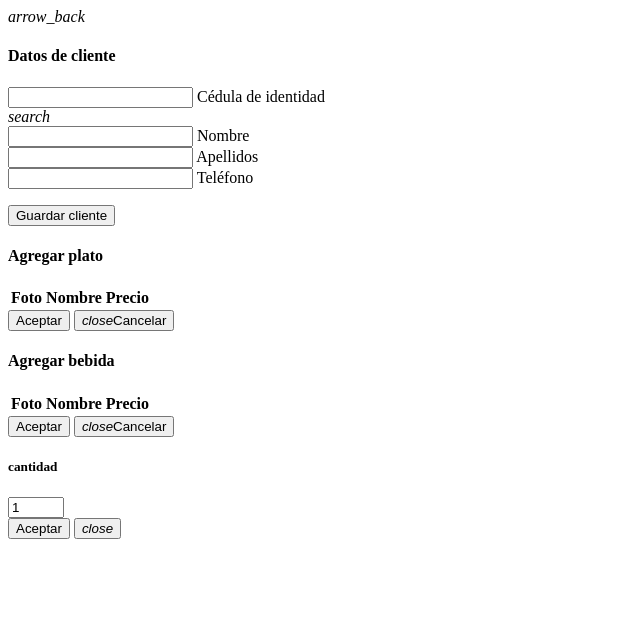
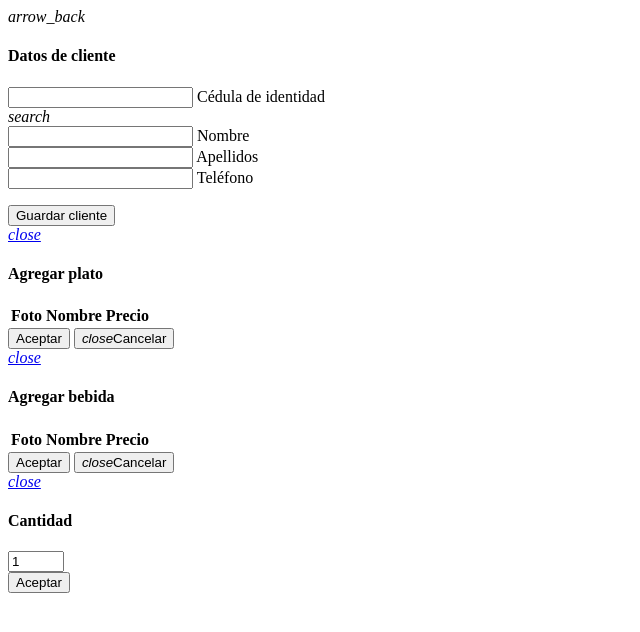
Before and after one commit to cristianmc9000/sidelex, a PHP site: page /recursos/nueva_venta.php in a window 1280 px wide. Shown: the top 632 px of the page, without its empty margins (0-640 px from the left). Run offline with PHP 8.4, Linux system fonts and the light colour scheme; the visitor is signed in with stand-in values (Sample User, id 1); data that the repository does not hold is empty.

Commit message:
cambios anteriores

```diff
--- a/recursos/nueva_venta.php
+++ b/recursos/nueva_venta.php
@@ -46,7 +46,9 @@ $fila3[] = array('aut'=>$arr3['Autorizacion'], 'llave'=>$arr3['Llave_dosif'], 'n
 
 <style>
   #modal_cant_plato{
-    width: 15%;
+    /*width: 15%;*/
+    padding-left: 0px;
+    padding-right: 0px;
   }
   #regresar{
     margin-left: 0;
@@ -59,7 +61,7 @@ $fila3[] = array('aut'=>$arr3['Autorizacion'], 'llave'=>$arr3['Llave_dosif'], 'n
 
 
 <div class="row">
-  <div id="client_section" class="col s3">
+  <div id="client_section" class="col s12 m4">
     <form id="form_venta" action="" class="col s12">
       <h4 class="fuente">Datos de cliente</h4>
       <div class="row">
@@ -87,16 +89,15 @@ $fila3[] = array('aut'=>$arr3['Autorizacion'], 'llave'=>$arr3['Llave_dosif'], 'n
     </form>
     <button class="btn waves-effect waves-light" onclick="confirm_client()">Guardar cliente</button>
   </div>
-    <div id="detalle_venta" hidden>
-    <div class="col s8 offset-s1">
+  <div id="detalle_venta" class="col s12 m7 offset-m1" hidden>
     <h4 class="fuente">Detalle de venta</h4>
-      <div class="col s5">
+    <div >
       <a href="#modal_plato" class="modal-trigger btn btn-large waves-effect waves-light red"><i class="material-icons-outlined left">lunch_dining</i>Plato</a>
       <a href="#modal_bebida" class="modal-trigger btn btn-large waves-effect waves-light green"><i class="material-icons left">local_drink</i>Bebida</a>
       <!-- <div class="col s6 center"><a class="modal-trigger" href="#modal_plato"><img src="images/plato.png" alt="Agregar Platos" class="circle responsive-img"></a></div> -->
       <!-- <div class="col s6 center"><a id="modal_trigger_bebida" href="#modal_bebida"><img src="images/bebida.png" alt="Agregar Bebidas" class="circle responsive-img"></a></div> -->
     </div>
-      <div class="col s12">
+    <div >
         <table border="1" id="ventas_agregadas">
           <tr>
             <th>Producto</th>
@@ -112,13 +113,10 @@ $fila3[] = array('aut'=>$arr3['Autorizacion'], 'llave'=>$arr3['Llave_dosif'], 'n
           </div>
         </div>
     </div>
-      </div>
-
     <div class="col s3 offset-s4">
-        <button type="submit" form="form_venta" class="waves-effect waves-light btn-large"><i class="material-icons right">shopping_cart</i>Realizar venta</button>
+      <button type="submit" form="form_venta" class="waves-effect waves-light btn-large"><i class="material-icons right">shopping_cart</i>Registrar</button>
     </div>
   </div>
-
 </div>
 
 
@@ -128,6 +126,7 @@ $fila3[] = array('aut'=>$arr3['Autorizacion'], 'llave'=>$arr3['Llave_dosif'], 'n
 
 
 <div id="modal_plato" class="modal">
+  <a href="#!" class="modal-close close right"><i class="material-icons">close</i></a>
     <div class="modal-content">
       <h4 class="fuente">Agregar plato</h4>
       <div class="col s12">
@@ -160,6 +159,7 @@ $fila3[] = array('aut'=>$arr3['Autorizacion'], 'llave'=>$arr3['Llave_dosif'], 'n
 
 
 <div id="modal_bebida" class="modal">
+  <a href="#!" class="modal-close close right"><i class="material-icons">close</i></a>
     <div class="modal-content">
       <h4 class="fuente">Agregar bebida</h4>
       <div class="col s12">
@@ -189,25 +189,27 @@ $fila3[] = array('aut'=>$arr3['Autorizacion'], 'llave'=>$arr3['Llave_dosif'], 'n
     </div>
 </div>
 
-<div id="modal_cant_plato" class="modal">
+<div class="row">
+  <div id="modal_cant_plato" class="modal fuente col s12 m2 offset-m3">
+      <a href="#!" class="modal-close close right"><i class="material-icons">close</i></a>
       <div class="modal-content">
-      <h5>cantidad</h5>
-      <div class="col s12">
+
+        <h4>Cantidad</h4>
+
+        <div class="">
           <input type="number" onKeyPress="return checkIt(event)" max="20" min="1" id="__cantidad" value="1" autocomplete="off">
         </div>
         <div id="__datosplato" hidden></div>
       </div>
       <div class="modal-footer">
         <button class="btn waves-effect waves-light right" onclick="agregar_fila_plato();">Aceptar</button>
-      <button class="btn red waves-effect waves-red modal-close left"><i class="material-icons">close</i></button>
+        <!-- <button class="btn red waves-effect waves-red modal-close left"><i class="material-icons">close</i></button> -->
+      </div>
   </div>
 </div>
 
 <!-- Mensaje -->
 <div id="mensaje"></div>
-
-
-
 
 
 <script>
```
Also changed, not shown: js/firebase.js (added, +20 -0 lines), pagina.php (+16 -8 lines), images/qrcodes/24.png. Lines whose indentation alone changed are shown as unchanged.
